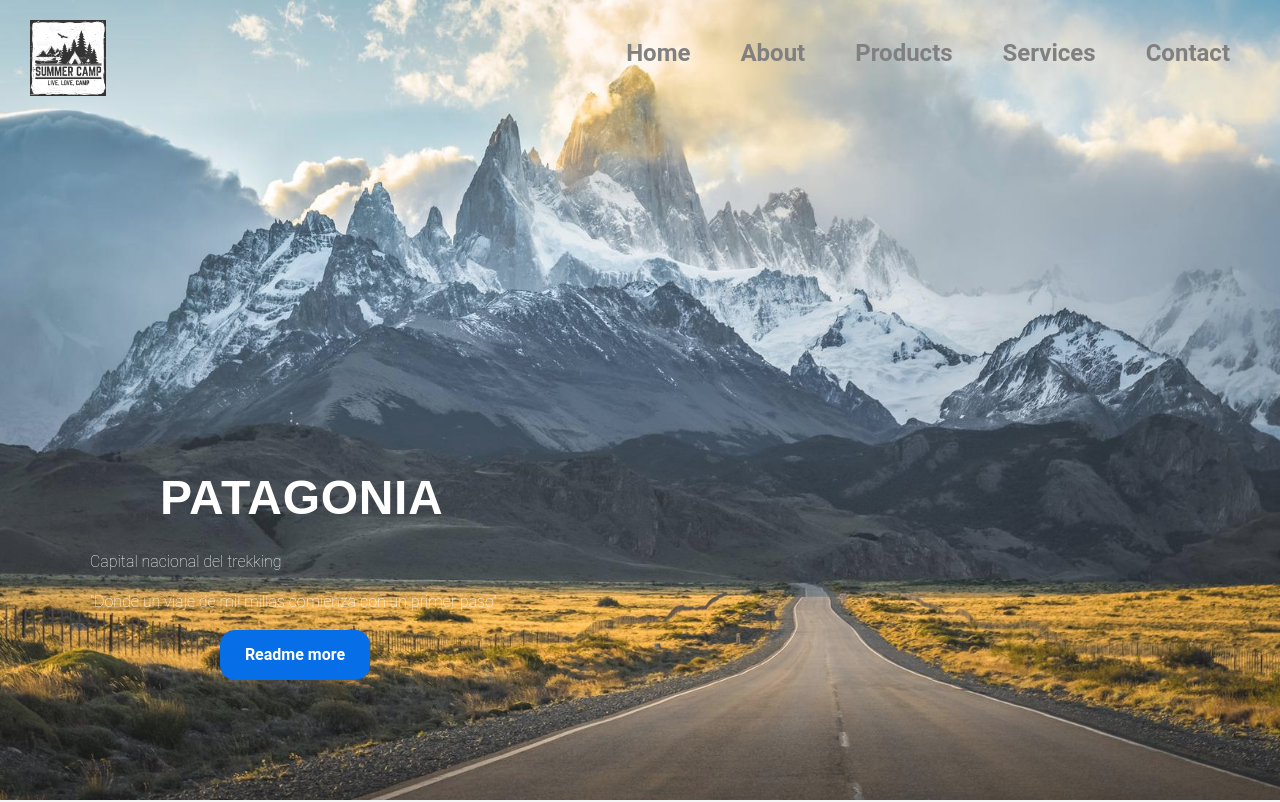
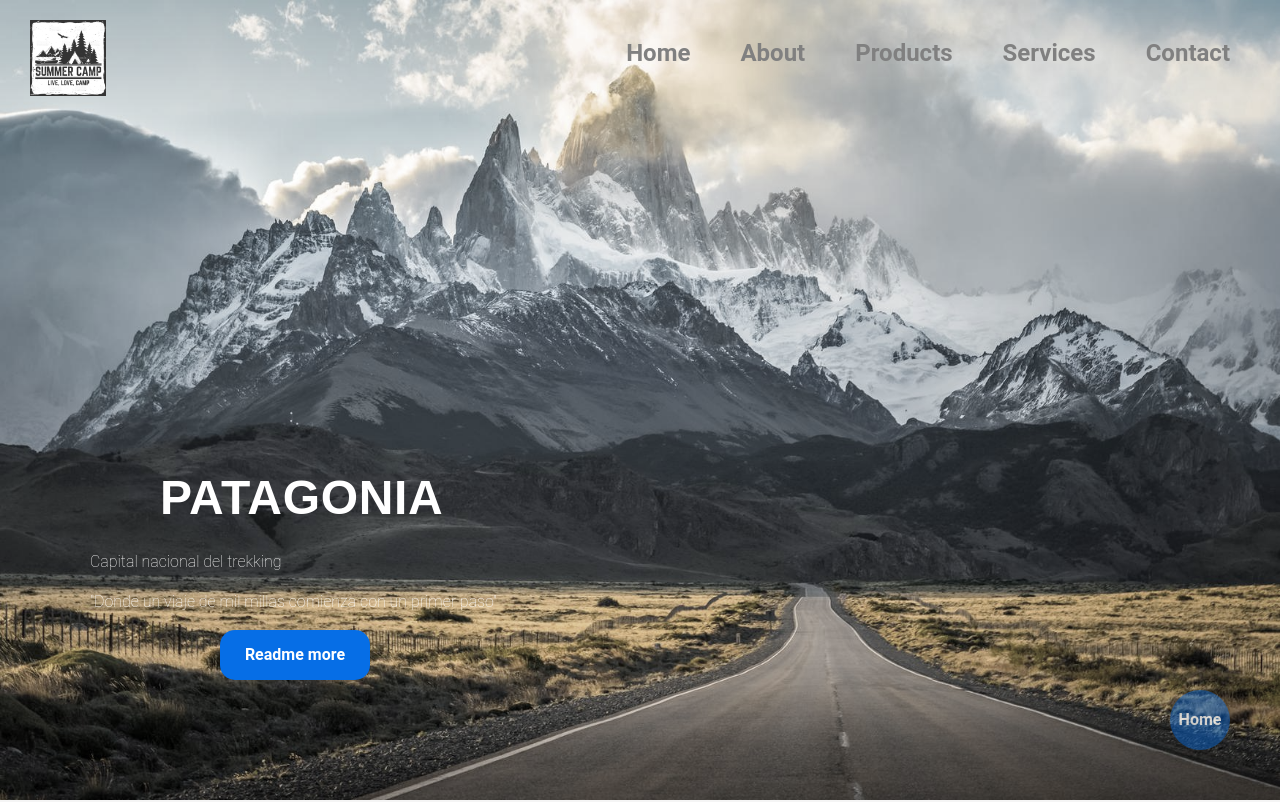
Before and after one commit to PabloComin07/Pin_Grupo_8, a React (Create React App) app: page / in a window 1280 px wide. Shown: the top 802 px of the page. Built offline with nearby package versions, Linux system fonts and the light colour scheme.

Commit message:
boton arriba

```diff
--- a/src/App.css
+++ b/src/App.css
@@ -18,7 +18,7 @@ body {
 
 /* Estilos para la imagen de fondo de la primera pantalla */
 .imagen_contenedor_principal {
-  opacity: 90%;
+  filter: saturate(40%);
   background-size:cover;
 	background-position: center center;
   background-repeat: no-repeat;
@@ -198,6 +198,7 @@ ul li:hover a:before {
 .imagen_tercer_contenedor {
   width: 100%;
   height: 100%;
+  filter: saturate(40%);
 }
 
 .tercer_contenedor_bis {
@@ -268,6 +269,7 @@ ul li:hover a:before {
 .imagen_cuarto_contenedor {
   width: 100%;
   height: 100vh;
+  box-shadow: 0px 5px 15px rgba(0, 0, 0, 0.25);
 }
 
 .cuarto_contenedor_bloque_3 {
@@ -305,6 +307,8 @@ ul li:hover a:before {
 .imagen_quinto_contenedor {
   width: 100%;
   height: 100%;
+  filter: saturate(40%);
+  box-shadow: 0px 5px 15px rgba(0, 0, 0, 0.25);
 }
 
 .quinto_contenedor_bloque_4 {
@@ -315,3 +319,25 @@ ul li:hover a:before {
   top: 22%;
 	left: 10%;
 }
+
+.button_home {
+  position: fixed;
+  bottom: 50px;
+  right:50px;
+  width: 60px;
+  height: 60px;
+  opacity: 75%;
+  font-size: 1em;
+  background-color: #066fe696;
+  font-weight: bold;
+  color: white;
+  border: 0px solid white;
+  cursor: pointer;
+  border-radius: 50px;
+}
+
+.button_home:hover {
+  background-color: #066fe6d7;
+  opacity: 100%;
+  transform: scale(1.1);
+}
--- a/src/App.js
+++ b/src/App.js
@@ -160,6 +160,9 @@ function App() {
           </div>
         </div>
       </div>
+      <a classname='buttom_home_tag' href='#contenedor1'>
+        <button className='button_home'>Home</button>
+      </a>
     </div>
   );
 }
```
